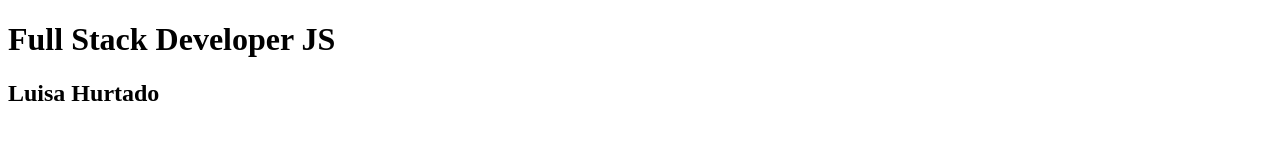
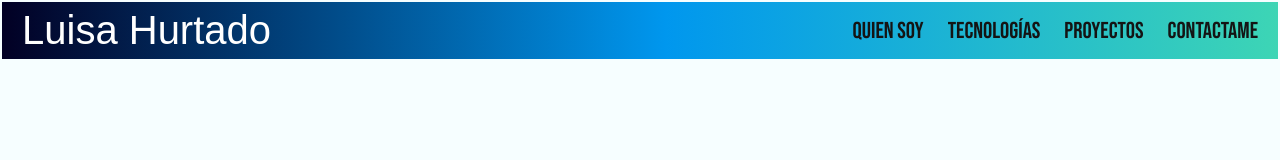
Before and after one commit to lhurtado11/lhurtado11.github.io, a plain HTML site: page index.html in a window 1280 px wide. Drawn offline with Linux system fonts and the light colour scheme; a web font is replaced by a local one.

Commit message:
definiendo el header y dando estilos al header

```diff
--- a/index.html
+++ b/index.html
@@ -11,7 +11,16 @@
 
 </head>
 <body>
-    <h1>Full Stack Developer JS</h1>
-    <h2>Luisa Hurtado </h2>
+    <header>
+        <div class="container">
+            <h1 class="logo">Luisa Hurtado</h1>
+            <nav>
+                <a href="#aboutMe">Quien soy</a>
+                <a href="#technologies">tecnologías</a>
+                <a href="#projects">Proyectos</a>
+                <a href="#contact">Contactame</a>
+            </nav>
+        </div>
+    </header>
 </body>
 </html>
--- a/styles/style.css
+++ b/styles/style.css
@@ -0,0 +1,63 @@
+:root {
+    --blue: #0097ee;
+    --green: #3dd5b5;
+    --white: #fff;
+    --black: #141414;
+    --background: #f6feff;
+}
+/* fuentes
+font-family: 'Bebas Neue', cursive;
+font-family: 'Open Sans', sans-serif;
+font-family: 'Pattaya', sans-serif; */
+* {
+    margin: 0;
+    padding: 0;
+    box-sizing: border-box
+}
+
+body {
+    background: var(--background);
+}
+
+header {
+    padding: 2px;
+    position: fixed;
+    top: 0;
+    width: 100%;
+}
+
+header .container {
+    padding: 6px 0;
+    display: flex;
+    justify-content: space-between;
+    align-items: center;
+    background: rgb(2,0,36);
+    background: linear-gradient(90deg, rgba(2,0,36,1) 0%, rgba(0,151,238,1) 52%, rgba(61,213,181,1) 100%);
+}
+
+header .logo {
+    font-family: 'Pattaya', sans-serif;
+    font-weight: normal;
+    font-size: 40px;
+    color: var(--white);
+    margin-left: 20px;
+}
+
+header nav a {
+    font-family: 'Bebas Neue', cursive;
+    font-size: 23px;
+    color: var(--black);
+    text-decoration: none;
+    margin-right: 20px;
+
+}
+
+header nav a:hover {
+    color: var(--black);
+    font-weight: bold;
+}
+
+header nav a.activo {
+    color: var(--black);
+    font-weight: bold;
+}
```
